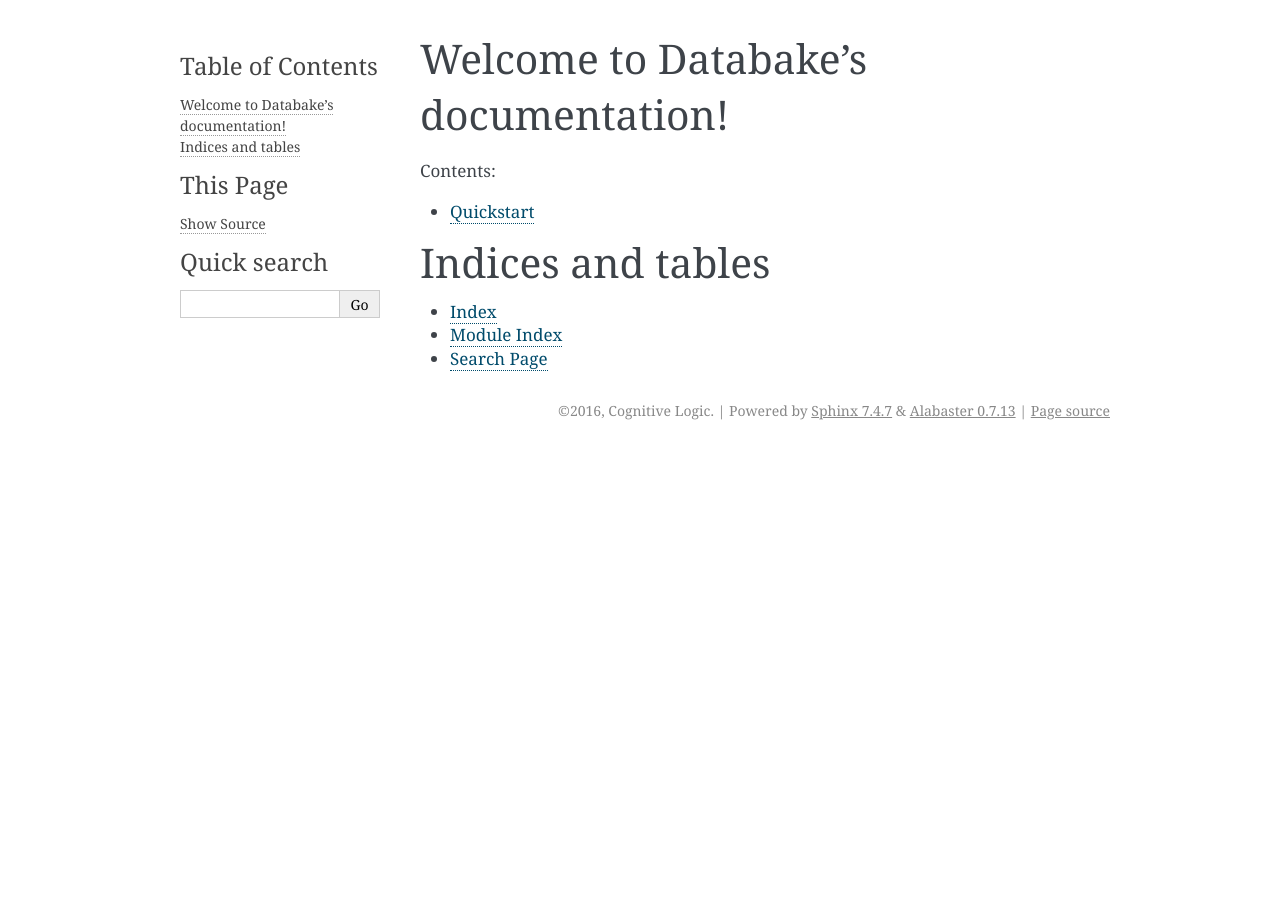
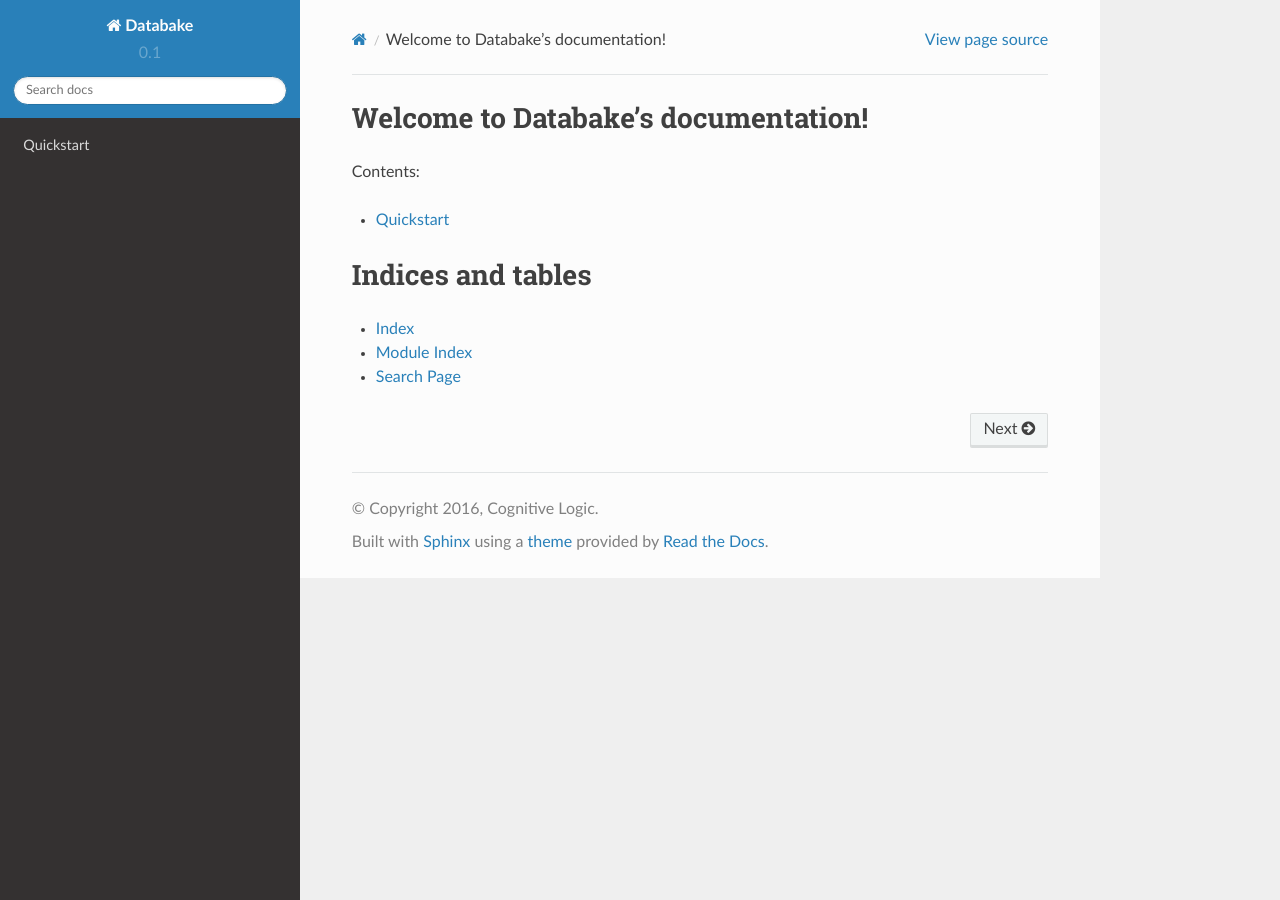
Before and after one commit to cognitivelogic/databake-docs, a Sphinx documentation site: the page built from docs/source/index.rst, in a window 1280 px wide. Built offline with Sphinx 7.4.7 and the Read the Docs theme 2.0.0, drawn with Linux system fonts in a browser that asks for light colours.

Commit message:
Fix setting of html theme

```diff
--- a/docs/source/conf.py
+++ b/docs/source/conf.py
@@ -127,15 +127,16 @@ pygments_style = 'sphinx'
 todo_include_todos = False
 
 # -- Options for HTML output ----------------------------------------------
-if not on_rtd:  # only import and set the theme if we're building docs locally
-    import sphinx_rtd_theme
-    html_theme = 'sphinx_rtd_theme'
-    html_theme_path = [sphinx_rtd_theme.get_html_theme_path()]
 
 # The theme to use for HTML and HTML Help pages.  See the documentation for
 # a list of builtin themes.
 #
 html_theme = 'alabaster'
+
+if not on_rtd:  # only import and set the theme if we're building docs locally
+    import sphinx_rtd_theme
+    html_theme = 'sphinx_rtd_theme'
+    html_theme_path = [sphinx_rtd_theme.get_html_theme_path()]
 
 # Theme options are theme-specific and customize the look and feel of a theme
 # further.  For a list of options available for each theme, see the
```
